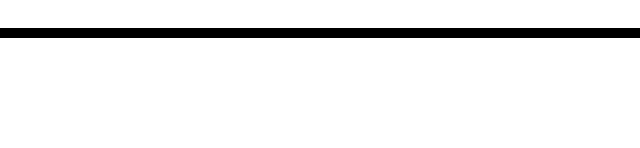
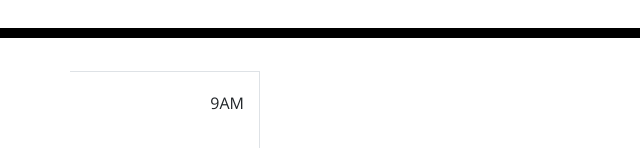
Before and after one commit to GLXEnigma/third-party-apis, a plain HTML site: page Develop/index.html in a window 1280 px wide. Shown: the part 230-378 px from the top of the page, 0-640 px from the left. Drawn offline with nearby package versions, Linux system fonts and the light colour scheme.

Commit message:
added 9:00 time box

```diff
--- a/Develop/index.html
+++ b/Develop/index.html
@@ -30,6 +30,10 @@
     </header>
     <div class="container">
       <!-- Timeblocks go here -->
+      <div class="row">
+        <!-- bootstrap, added border, text floated to right with reverse flex, removed left border to match assignment-->
+        <div class="col-2 border border-left-0 d-flex align-items-center flex-row-reverse">9AM
+        </div>
     </div>
 
     <script src="https://code.jquery.com/jquery-3.4.1.min.js"></script>
```
